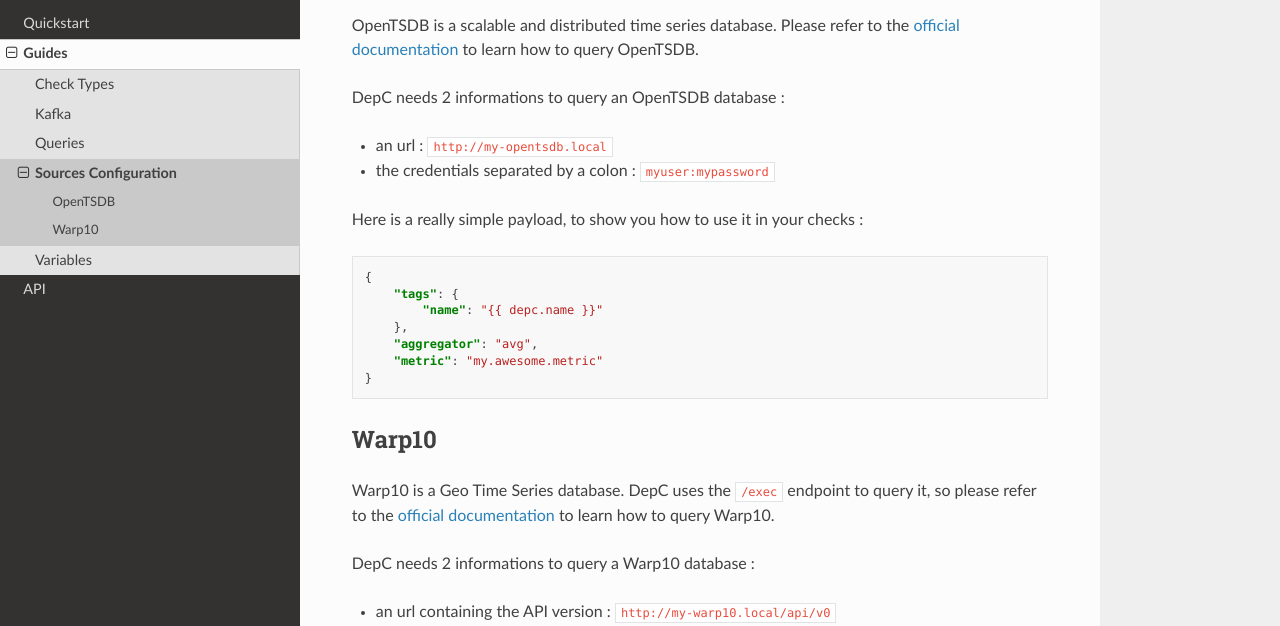
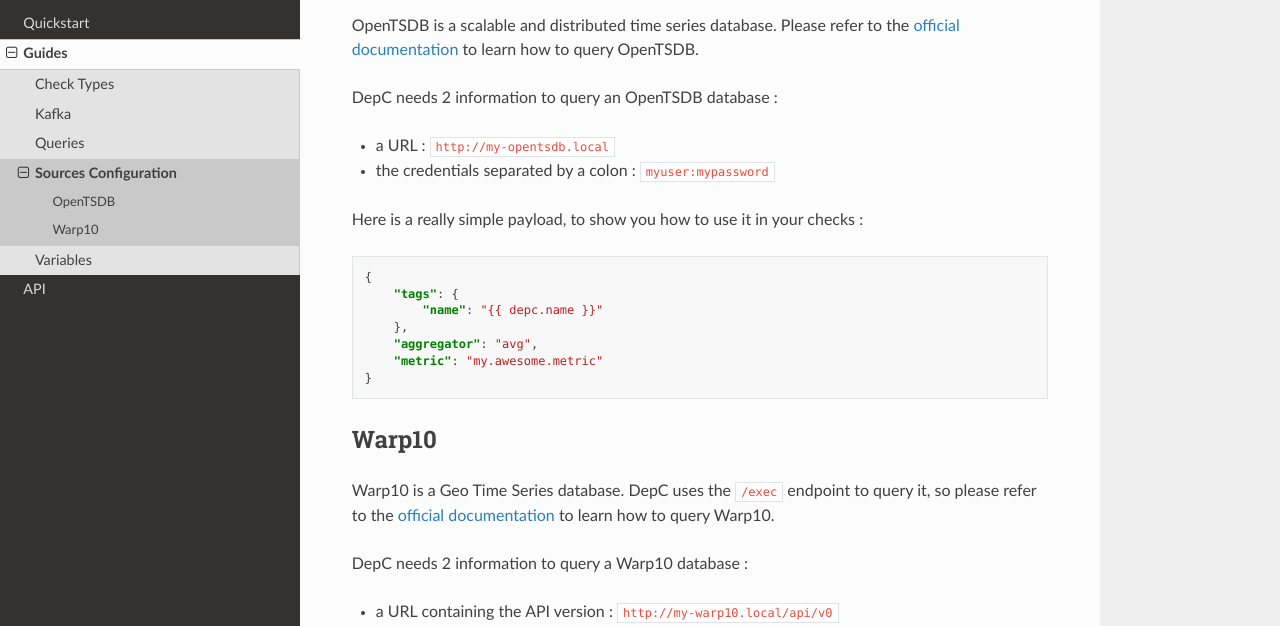
Before and after one commit to ovh/depc, a Sphinx documentation site: the page built from docs/guides/sources.rst, in a window 1280 px wide and 900 px high. Shown: the part 250-876 px from the top of the window. Built offline with Sphinx 7.4.7 and the Read the Docs theme 2.0.0, drawn with Linux system fonts in a browser that asks for light colours; pages that are not in the unit, such as notebooks, are missing from menus.

Commit message:
doc(sources): fix typo
Signed-off-by: Nicolas Crocfer <nicolas.crocfer@corp.ovh.com>

```diff
--- a/docs/guides/sources.rst
+++ b/docs/guides/sources.rst
@@ -12,9 +12,9 @@
 the `official documentation <http://opentsdb.net/docs/build/html/index.html>`__
 to learn how to query OpenTSDB.
 
-DepC needs 2 informations to query an OpenTSDB database :
+DepC needs 2 information to query an OpenTSDB database :
 
-- an url : ``http://my-opentsdb.local``
+- a URL : ``http://my-opentsdb.local``
 - the credentials separated by a colon : ``myuser:mypassword``
 
 Here is a really simple payload, to show you how to use it in your checks :
@@ -38,9 +38,9 @@
 <https://www.warp10.io/content/03_Documentation/04_WarpScript/01_Concepts>`__
 to learn how to query Warp10.
 
-DepC needs 2 informations to query a Warp10 database :
+DepC needs 2 information to query a Warp10 database :
 
-- an url containing the API version : ``http://my-warp10.local/api/v0``
+- a URL containing the API version : ``http://my-warp10.local/api/v0``
 - a read-only token : ``myrotoken``
 
 Here is a really simple payload, to show you how to use it in your checks :
```
